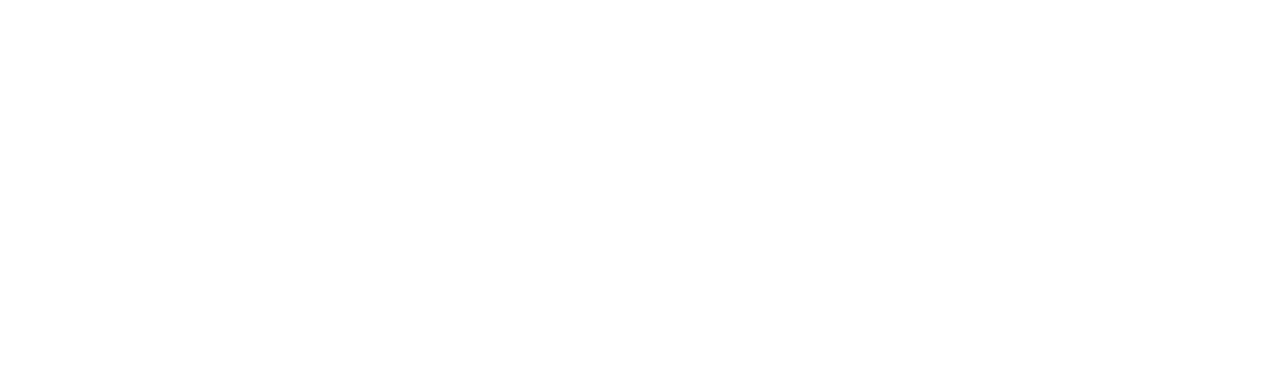
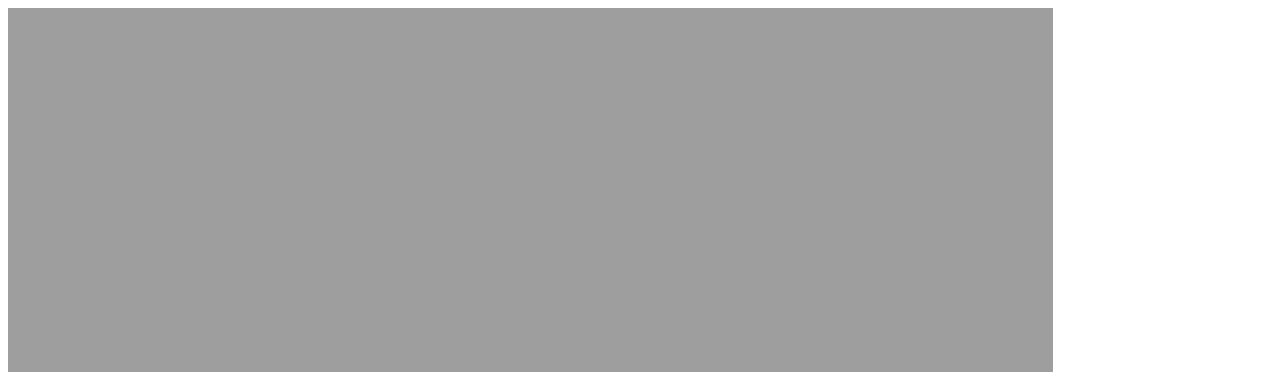
Before and after one commit to coopaaaaah/art-class-ui, a React app: page / in a window 1280 px wide. Shown: the top 372 px of the page. Built offline with nearby package versions, Linux system fonts and the light colour scheme.

Commit message:
randomly reading file from dockerized file server

```diff
--- a/package.json
+++ b/package.json
@@ -25,7 +25,9 @@
     "webpack-dev-server": "^3.1.14"
   },
   "scripts": {
-    "dev": "webpack-dev-server --env.dev",
+    "start:file-server": "docker run -d     -v ~/Desktop/draw\\ this\\?/Veronica/:/web     -p 8080:8080     halverneus/static-file-server:latest",
+    "dev": "webpack-dev-server --env.dev --port 4000",
+    "launch": "npm run start:file-server && npm run dev",
     "build": "webpack",
     "test": "echo \"Error: no test specified\" && exit 1"
   },
--- a/src/index.js
+++ b/src/index.js
@@ -1,6 +1,27 @@
 import React from 'react';
 import ReactDOM from 'react-dom'
 import './index.scss';
+
+export class ImageContainer extends React.Component {
+
+    pad(unPaddedNumber){
+        let number = unPaddedNumber;
+        while (number.toString().length < 3) {
+            number = `0${number}`
+        }
+        return number;
+    }
+
+    render() {
+        // todo get range to be determined by size of directory
+        let myRandomImageNumber = Math.floor(Math.random() * 20) + 1;
+        return (
+            <img
+            className='image-container'
+            src={ `http://localhost:8080/Veronica${this.pad(myRandomImageNumber)}.jpg` } />
+        )
+    }
+}
 
 export class App extends React.Component {
 
@@ -19,4 +40,4 @@ export class App extends React.Component {
 }
 
 const root = document.querySelector('#app')
-ReactDOM.render(<App />, root)
+ReactDOM.render(<ImageContainer />, root)
--- a/src/index.scss
+++ b/src/index.scss
@@ -1,3 +1,7 @@
+.image-container {
+    height: 100%
+}
+
 .grid-container {
 
     display: grid;
```
